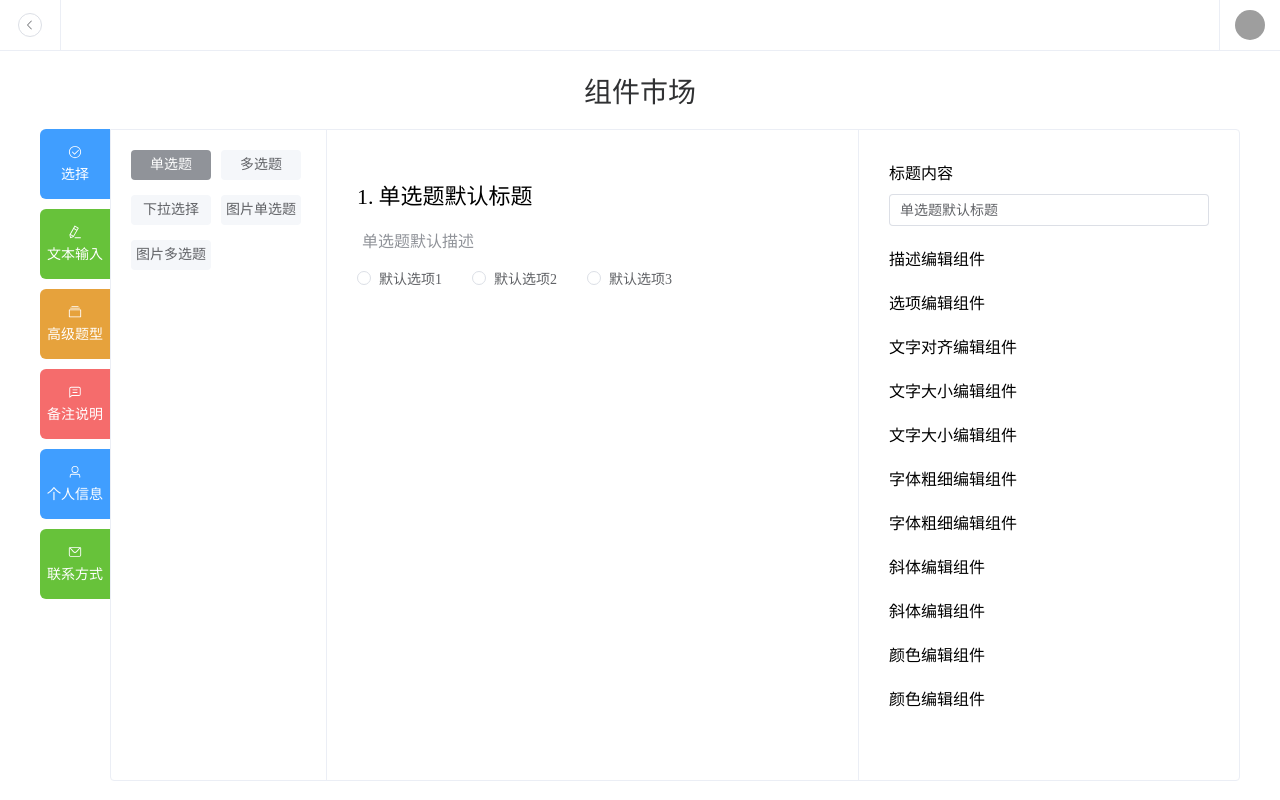
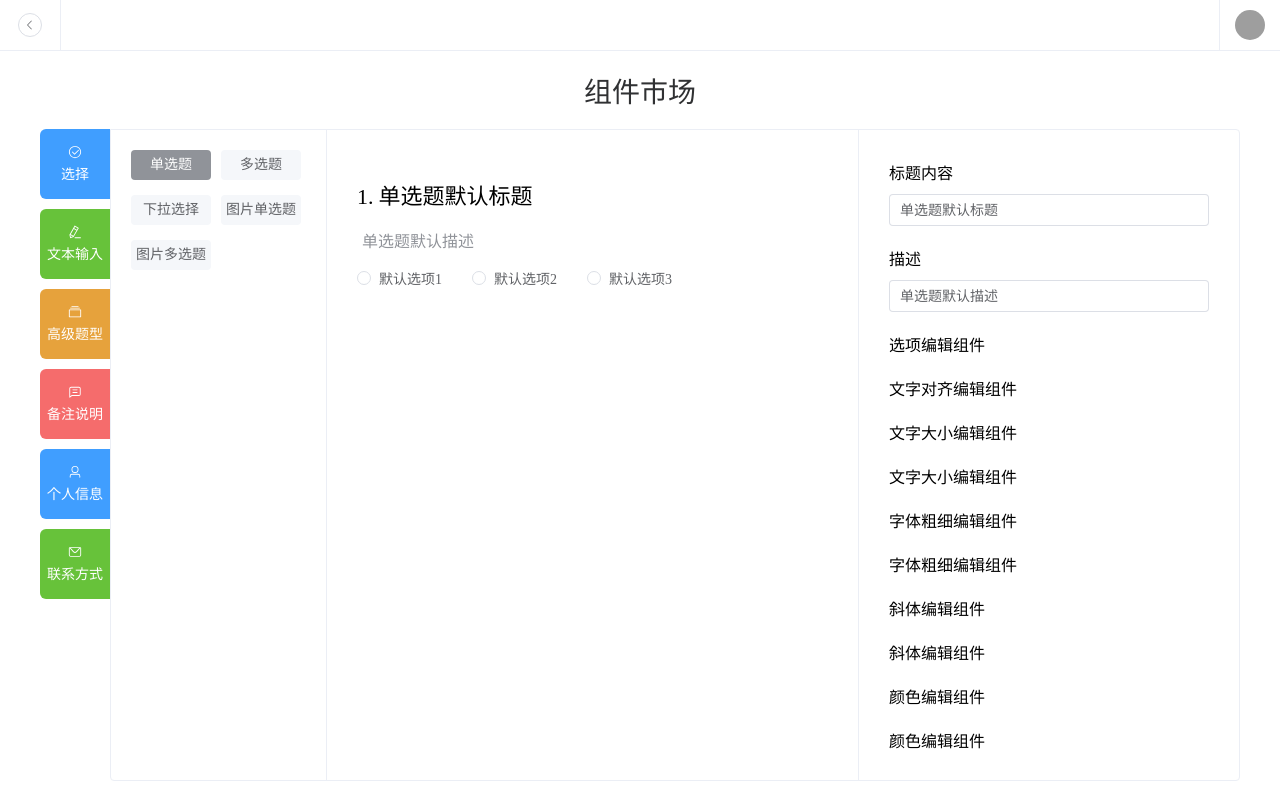
Before and after one commit to tsycheese/vue-nocode-questionnaire, a Vue app: page /single-select in a window 1280 px wide. Built offline with nearby package versions, Linux system fonts and the light colour scheme; grey boxes are pictures that could not be loaded; the HTML template or start-up script is replaced by a standard one.

Commit message:
仿照 TitleEditor 编辑组件，完成 DescEditor 的功能

```diff
--- a/src/components/ServeComs/Materials/EditItems/DescEditor.vue
+++ b/src/components/ServeComs/Materials/EditItems/DescEditor.vue
@@ -1,5 +1,26 @@
 <template>
-  <div>描述编辑组件</div>
+  <div class="desc-editor">
+    <div class="mb-10">描述</div>
+    <el-input placeholder="请输入内容" v-model="desc" @input="inputHandle"></el-input>
+  </div>
 </template>
 
-<script setup lang="ts"></script>
+<script setup lang="ts">
+import { ref, inject } from 'vue';
+
+const props = defineProps<{
+  id: string;
+  isShow: boolean;
+  name: string;
+  status: string;
+  configKey: string;
+}>();
+
+const desc = ref(props.status);
+
+const updateStatus = inject('updateStatus');
+
+const inputHandle = () => {
+  updateStatus(props.configKey, desc.value);
+};
+</script>
```
